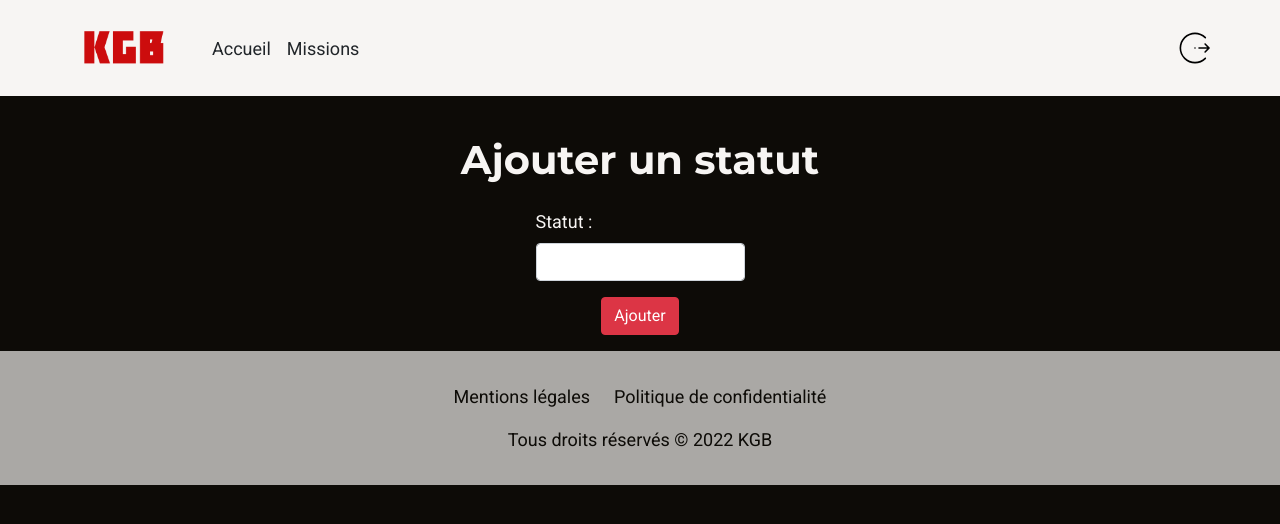
After one commit to Melissa-code/kgb, a PHP site: template views/createStatusView.php in a window 1280 px wide. The commit adds this page. Shown: the top 524 px of the page. Run offline with PHP 8.4, Linux system fonts and the light colour scheme; the template is opened without the code that fills it, so the values that code supplies are empty; some libraries are stand-ins or nearby versions; some web fonts are replaced.

Commit message:
create the status of a mission

```diff
--- /dev/null
+++ b/views/createStatusView.php
@@ -0,0 +1,27 @@
+
+<?php session_start(); ?>
+
+
+<!------------- Main --------------->
+
+<section class="mb-4">
+    <h1>Ajouter un statut</h1>
+</section>
+
+
+<section class="row">
+    <article class="col-12 d-flex justify-content-center" >
+
+        <!-- create a status form -->
+        <form action="<?= URL ?>createStatusValidation" method="POST" >
+            <!-- code_mission -->
+            <div class="mb-3">
+                <label for="code_status" class="form-label">Statut : </label>
+                <input type="text" class="form-control" id="code_status" name="code_status">
+            </div>
+        <!-- button -->
+        <button type="submit" class="btn btn-danger d-block mx-auto m-3">Ajouter</button>
+
+        </form>
+    </article>
+</section>
```
Also changed, not shown: views/createMissionView.php (+11 -6 lines).
